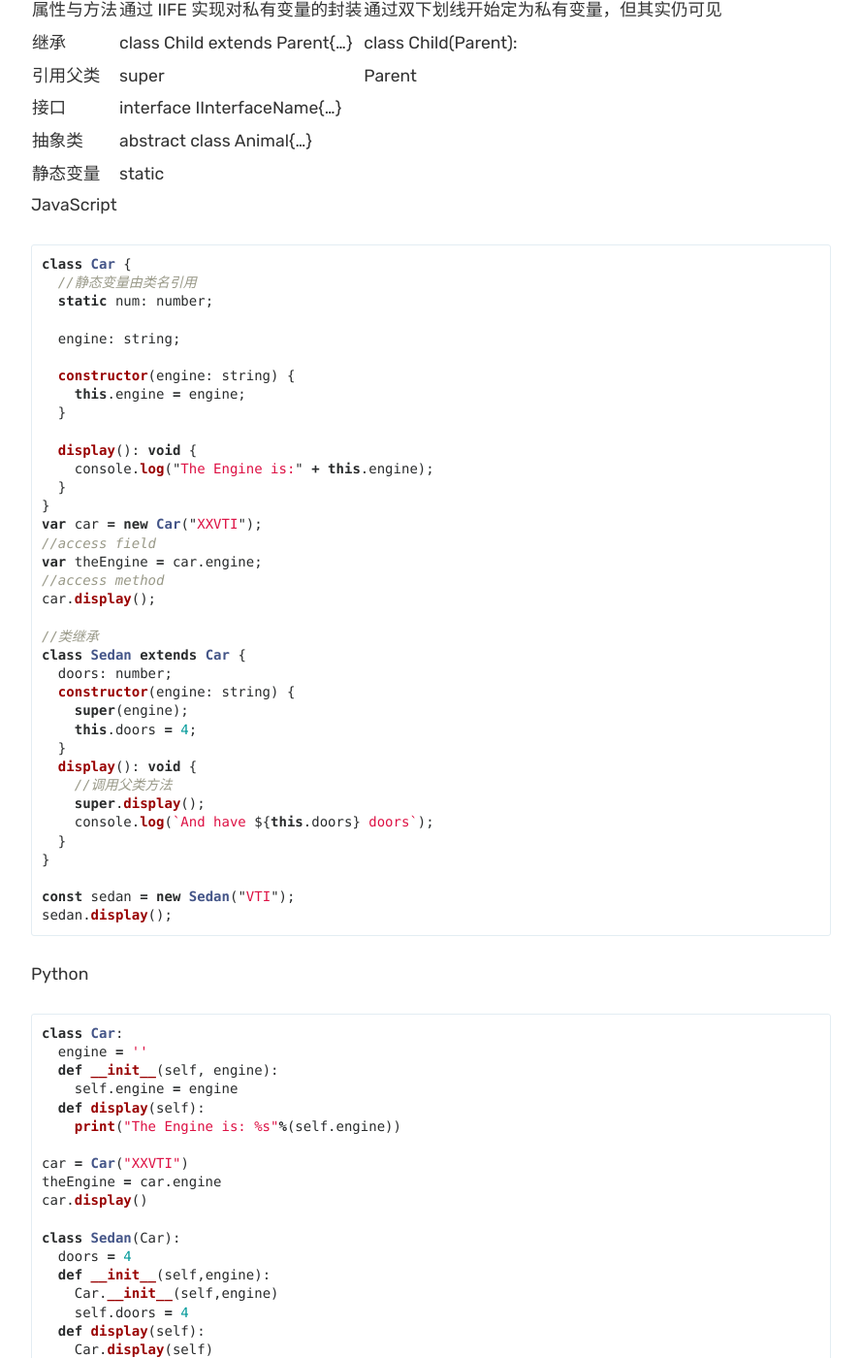
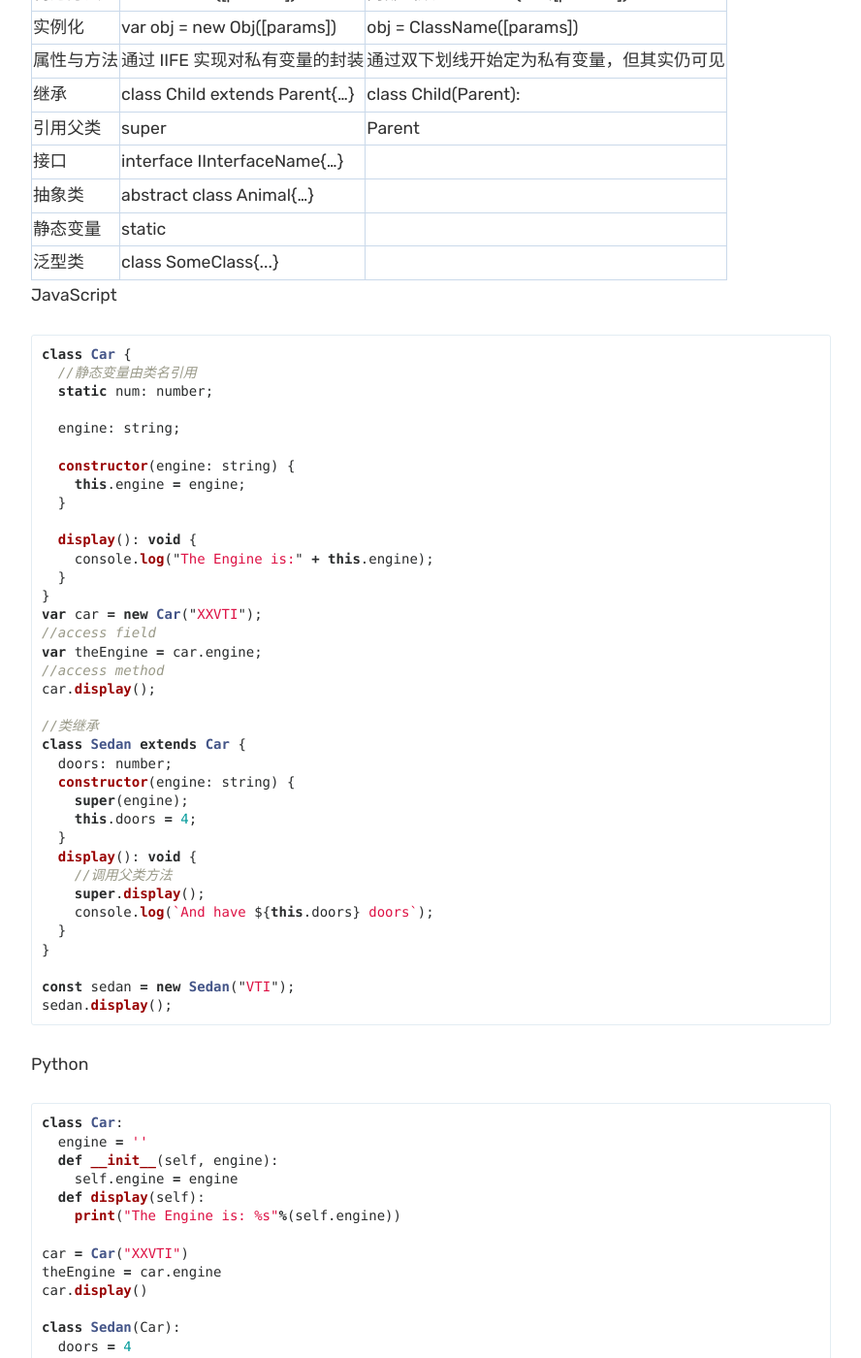
Before and after one commit to yxdt/yxdt.github.io, a Jekyll site: the page built from _posts/2020-05-21-PythonVSTypeScript.markdown, in a window 1280 px wide and 1400 px high, scrolled down 6287 px. Shown: the whole window at 97% size, without its empty margins (338-1226 px from the left). Built offline with Jekyll 4.4.1, drawn with Linux system fonts in a browser that asks for light colours; comment, search, counter and statistics services are not loaded.

Commit message:
table formate

```diff
--- a/_posts/2020-05-21-PythonVSTypeScript.markdown
+++ b/_posts/2020-05-21-PythonVSTypeScript.markdown
@@ -263,6 +263,7 @@ JavaScript 本身其实是面向对象 Object 的语言，本身并没有类 Cla
 | 接口       | interface IInterfaceName{...}   |                                            |
 | 抽象类     | abstract class Animal{...}      |                                            |
 | 静态变量   | static                          |                                            |
+| 泛型类     | class SomeClass<T>{...}         |                                            |
 
 JavaScript
 
--- a/assets/css/custom.scss
+++ b/assets/css/custom.scss
@@ -2,8 +2,16 @@
 # Lets add a comment to make this file sass-y.
 # Change this file for any custom CSS.
 ---
+
 // Import partials from `sass_dir` (defaults to `_sass`)
 
-@import
-	"syntax"
-;
+@import "syntax";
+
+table {
+  border-collapse: collapse;
+  td {
+    border: 1px solid #cad9ea;
+    color: #333;
+    height: 1.2rem;
+  }
+}
```
